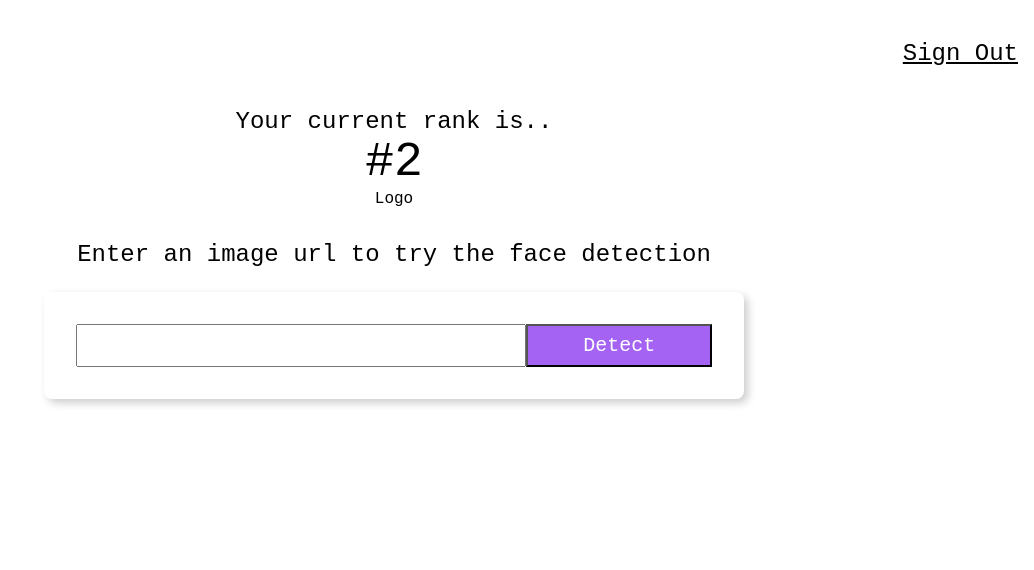
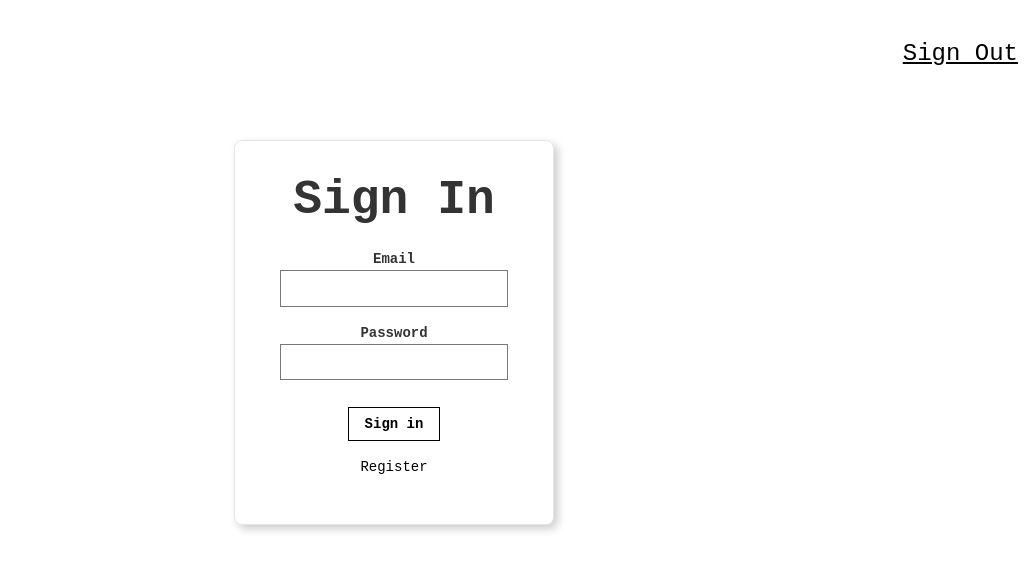
Before and after one commit to MarkChanner/face-detection-client, a React (Create React App) app: page / in a window 1280 px wide. Shown: the top 570 px of the page, without its empty margins (246-1280 px from the left). Built offline with nearby package versions, Linux system fonts and the light colour scheme; what clarifai would draw is missing.

Commit message:
Add sign in forms

```diff
--- a/src/App.js
+++ b/src/App.js
@@ -1,6 +1,8 @@
 import React from 'react';
 import Clarifai from 'clarifai';
 import Navigation from './components/Navigation/Navigation';
+import Signin from './components/Signin/Signin';
+import Register from './components/Register/Register';
 import Logo from './components/Logo/Logo';
 import ImageLinkForm from './components/ImageLinkForm/ImageLinkForm';
 import Rank from './components/Rank/Rank';
@@ -13,7 +15,7 @@
 });
 
 class App extends React.Component {
-  state = { input: '', imageUrl: '', box: {} };
+  state = { input: '', imageUrl: '', box: {}, route: 'signin' };
 
   calculateFaceLocation = data => {
     const face = data.outputs[0].data.regions[0].region_info.bounding_box;
@@ -47,17 +49,32 @@
       .catch(err => console.log(err));
   };
 
+  onRouteChange = route => {
+    this.setState({ route });
+  };
+
   render() {
     return (
       <div className="App">
-        <Navigation />
-        <Rank />
-        <Logo />
-        <ImageLinkForm
-          onInputChange={this.onInputChange}
-          onButtonSubmit={this.onButtonSubmit}
-        />
-        <FaceRecognition box={this.state.box} imageUrl={this.state.imageUrl} />
+        <Navigation onRouteChange={this.onRouteChange} />
+        {this.state.route === 'home' ? (
+          <div>
+            <Logo />
+            <Rank />
+            <ImageLinkForm
+              onInputChange={this.onInputChange}
+              onButtonSubmit={this.onButtonSubmit}
+            />
+            <FaceRecognition
+              box={this.state.box}
+              imageUrl={this.state.imageUrl}
+            />
+          </div>
+        ) : this.state.route === 'signin' ? (
+          <Signin onRouteChange={this.onRouteChange} />
+        ) : (
+          <Register onRouteChange={this.onRouteChange} />
+        )}
       </div>
     );
   }
--- a/src/components/Navigation/Navigation.js
+++ b/src/components/Navigation/Navigation.js
@@ -1,9 +1,14 @@
 import React from 'react';
 
-const Navigation = () => {
+const Navigation = ({ onRouteChange }) => {
   return (
     <nav style={{ display: 'flex', justifyContent: 'flex-end' }}>
-      <p className="f3 link dim black underline pa3 point">Sign Out</p>
+      <p
+        onClick={() => onRouteChange('signin')}
+        className="f3 link dim black underline pa3 point"
+      >
+        Sign Out
+      </p>
     </nav>
   );
 };
--- /dev/null
+++ b/src/components/Register/Register.js
@@ -0,0 +1,59 @@
+import React from 'react';
+
+const Register = ({ onRouteChange }) => {
+  return (
+    <article className="br3 ba b--black-10 mv4 w-100 w-50-m w-25-l mw6 shadow-5 center">
+      <main className="pa4 black-80">
+        <form className="measure">
+          <fieldset id="sign_up" className="ba b--transparent ph0 mh0">
+            <legend className="f1 fw6 ph0 mh0">Register</legend>
+            <div className="mt3">
+              <label className="db fw6 lh-copy f6" for="name">
+                Name
+              </label>
+              <input
+                className="pa2 input-reset ba bg-transparent hover-bg-black hover-white w-100"
+                type="text"
+                name="name"
+                id="name"
+              />
+            </div>
+            <div className="mt3">
+              <label className="db fw6 lh-copy f6" for="email-address">
+                Email
+              </label>
+              <input
+                className="pa2 input-reset ba bg-transparent hover-bg-black hover-white w-100"
+                type="email"
+                name="email-address"
+                id="email-address"
+              />
+            </div>
+            <div className="mv3">
+              <label className="db fw6 lh-copy f6" for="password">
+                Password
+              </label>
+              <input
+                className="b pa2 input-reset ba bg-transparent hover-bg-black hover-white w-100"
+                type="password"
+                name="password"
+                id="password"
+              />
+            </div>
+          </fieldset>
+          <div className="">
+            <input
+              onClick={() => onRouteChange('home')}
+              className="b ph3 pv2 input-reset ba b--black bg-transparent grow pointer f6 dib"
+              type="submit"
+              value="Register"
+            />
+          </div>
+          <div className="lh-copy mt3"></div>
+        </form>
+      </main>
+    </article>
+  );
+};
+
+export default Register;
--- /dev/null
+++ b/src/components/Signin/Signin.js
@@ -0,0 +1,55 @@
+import React from 'react';
+
+const Signin = ({ onRouteChange }) => {
+  return (
+    <article className="br3 ba b--black-10 mv4 w-100 w-50-m w-25-l mw6 shadow-5 center">
+      <main className="pa4 black-80">
+        <form className="measure">
+          <fieldset id="sign_up" className="ba b--transparent ph0 mh0">
+            <legend className="f1 fw6 ph0 mh0">Sign In</legend>
+            <div className="mt3">
+              <label className="db fw6 lh-copy f6" for="email-address">
+                Email
+              </label>
+              <input
+                className="pa2 input-reset ba bg-transparent hover-bg-black hover-white w-100"
+                type="email"
+                name="email-address"
+                id="email-address"
+              />
+            </div>
+            <div className="mv3">
+              <label className="db fw6 lh-copy f6" for="password">
+                Password
+              </label>
+              <input
+                className="b pa2 input-reset ba bg-transparent hover-bg-black hover-white w-100"
+                type="password"
+                name="password"
+                id="password"
+              />
+            </div>
+          </fieldset>
+          <div className="">
+            <input
+              onClick={() => onRouteChange('home')}
+              className="b ph3 pv2 input-reset ba b--black bg-transparent grow pointer f6 dib"
+              type="submit"
+              value="Sign in"
+            />
+          </div>
+          <div className="lh-copy mt3">
+            <p
+              onClick={() => onRouteChange('register')}
+              className="f6 link dim black db pointer"
+            >
+              Register
+            </p>
+          </div>
+        </form>
+      </main>
+    </article>
+  );
+};
+
+export default Signin;
```
